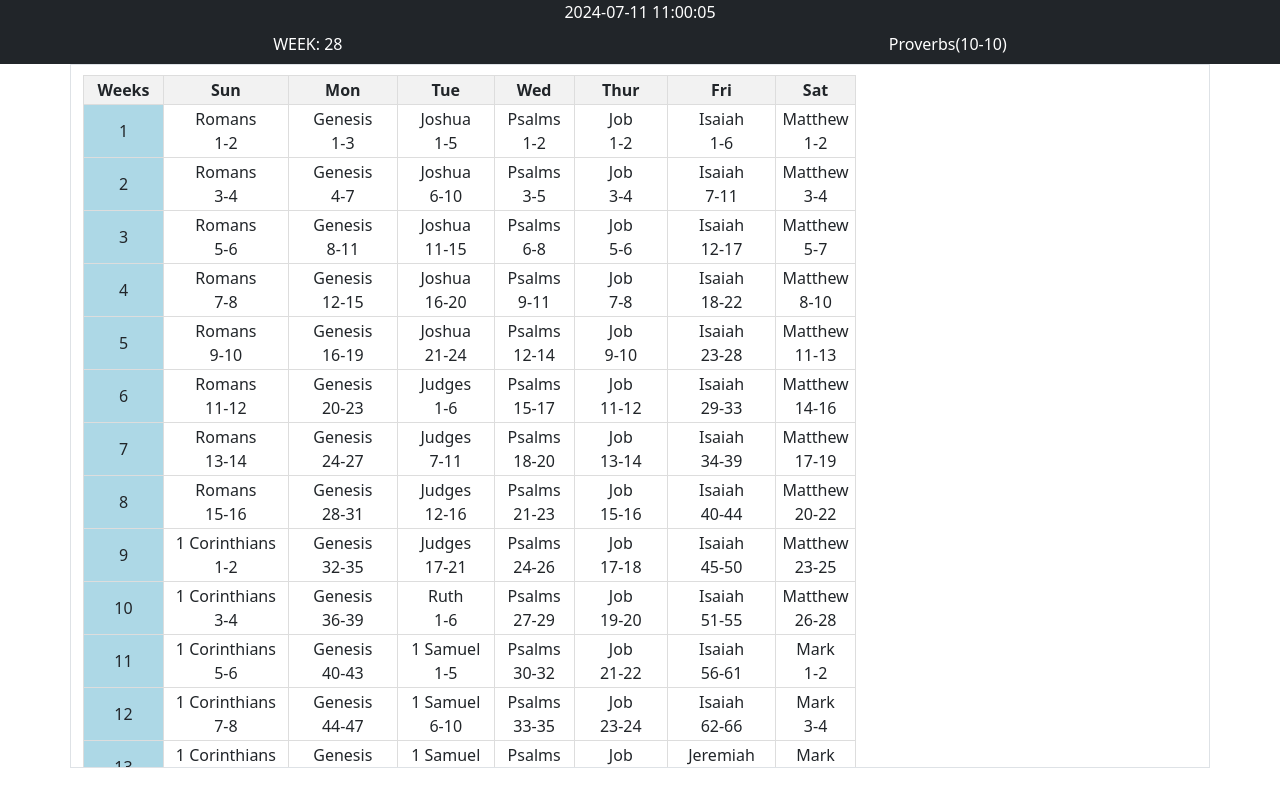
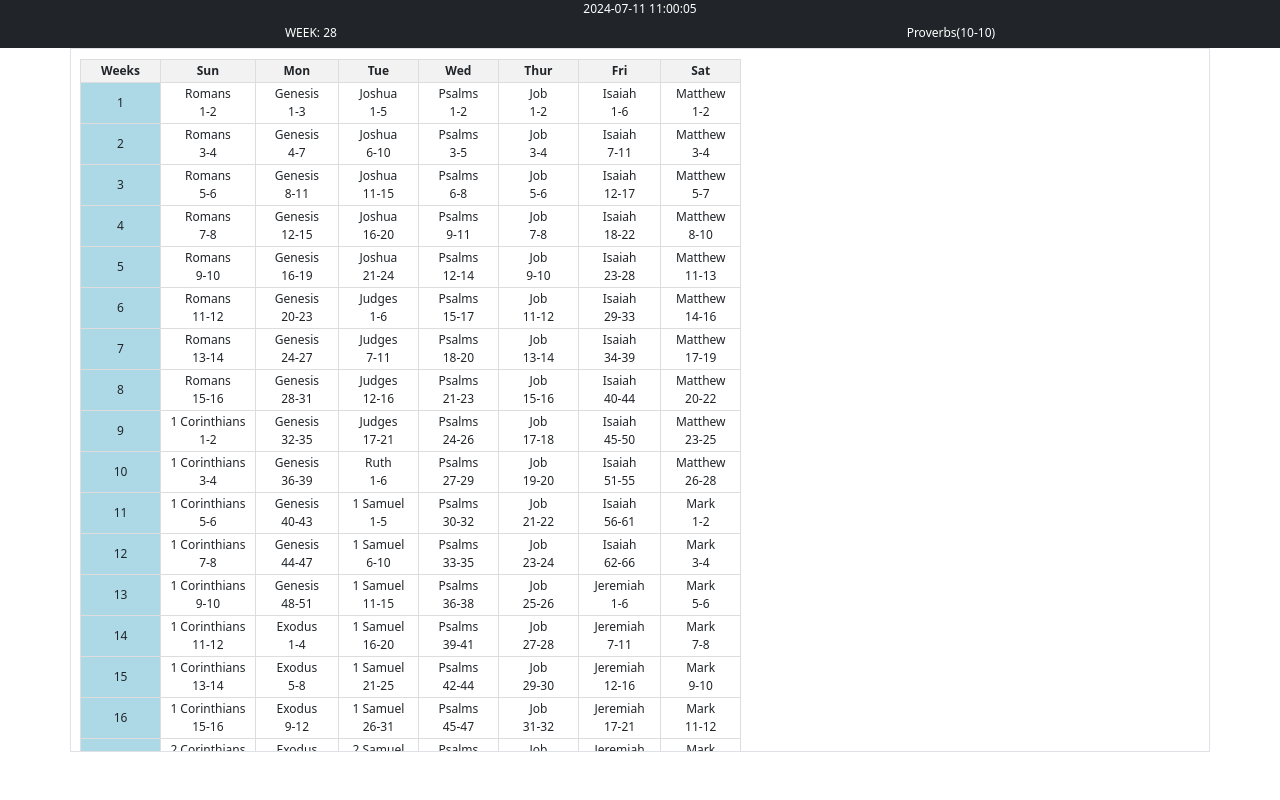
Before and after one commit to leo763/bible_guide, a plain HTML site: page index.html in a window 1280 px wide. Drawn offline with Linux system fonts and the light colour scheme.

Commit message:
Update index.html

```diff
--- a/index.html
+++ b/index.html
@@ -9,6 +9,9 @@
   <script src="./js/bootstrap.min.js"></script>
   <!-- <script src="https://kit.fontawesome.com/a47d6090dc.js" crossorigin="anonymous"></script> -->
   <style>
+    *{
+      font-size: 12px
+    }
     table {
       border-collapse: collapse;
       margin-top: 10px;
```
